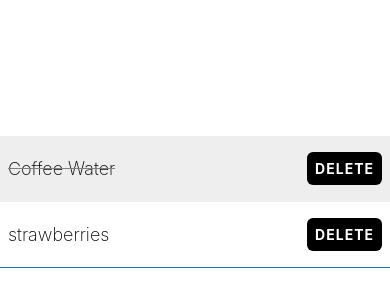
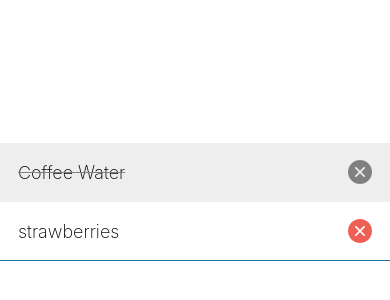
Before and after one commit to imagineLife/native-practice, a React Native app: screen / in a window 390 px wide. Shown: the part 220-520 px from the top of the page. Built offline with nearby package versions, Linux system fonts and the light colour scheme.

Commit message:
AntDesign X icons

```diff
--- a/App.tsx
+++ b/App.tsx
@@ -15,6 +15,8 @@ import { ListItem } from "./components/ListItem";
     - try for {NaN ? ...val : null}
   - React-Native Button is never really used - it can't be styled
 
+  find icon-buttons to use in-app:
+  https://icons.expo.fyi/Index
 */
 
 const s = StyleSheet.create({
--- a/components/ListItem.tsx
+++ b/components/ListItem.tsx
@@ -1,25 +1,15 @@
 import { StyleSheet, View, TouchableOpacity, Text, Alert } from "react-native";
 import { theme } from "./../theme";
+import { AntDesign } from "@expo/vector-icons";
 
 const styles = StyleSheet.create({
-  button: {
-    backgroundColor: theme.colorBlack,
-    padding: 8,
-    borderRadius: 6,
-  },
-  buttonText: {
-    fontWeight: "bold",
-    textTransform: "uppercase",
-    letterSpacing: 1,
-    color: theme.colorWhite,
-  },
   itemContainer: {
     alignItems: "center",
     flexDirection: "row",
     justifyContent: "space-between",
     borderBottomWidth: 1,
     borderBottomColor: theme.colorCerulean,
-    paddingHorizontal: 8,
+    paddingHorizontal: 18,
     paddingVertical: 16,
   },
   completedContainer: {
@@ -69,9 +59,14 @@ export function ListItem({ completed, name }: ListItemProps) {
       <TouchableOpacity
         onPress={handleDelete}
         activeOpacity={0.8}
-        style={styles.button}
+        // style={styles.button}
       >
-        <Text style={styles.buttonText}>Delete</Text>
+        <AntDesign
+          name="closecircle"
+          size={24}
+          color={completed ? theme.colorGray : theme.colorRed}
+        />
+        {/* <Text style={styles.buttonText}>Delete</Text> */}
       </TouchableOpacity>
     </View>
   );
--- a/package.json
+++ b/package.json
@@ -14,7 +14,8 @@
     "expo": "~51.0.28",
     "expo-status-bar": "~1.12.1",
     "react": "18.2.0",
-    "react-native": "0.74.5"
+    "react-native": "0.74.5",
+    "@expo/vector-icons": "^14.0.2"
   },
   "devDependencies": {
     "@babel/core": "^7.20.0",
--- a/theme.ts
+++ b/theme.ts
@@ -4,4 +4,5 @@ export const theme = {
   colorBlack: "#000",
   colorGray: "grey",
   colorLightGrey: "#eee",
+  colorRed: "#ee6055",
 };
```
Also changed, not shown: 1 other file (tests, documents, lock files or other folders).
